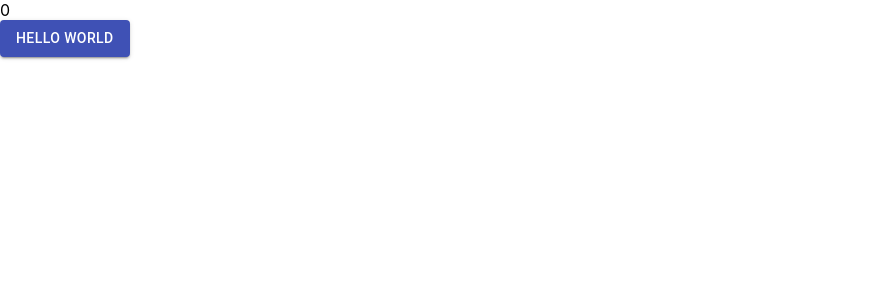
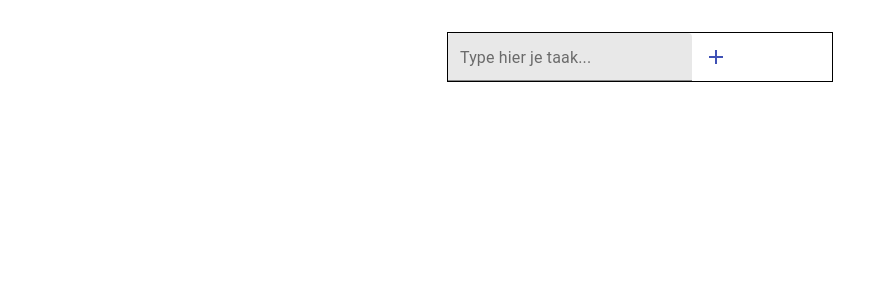
Before and after one commit to solstice257/Stageopdracht-ToDoList, a React (Create React App) app: page / in a window 1280 px wide. Shown: the top 300 px of the page, without its empty margins (0-896 px from the left). Built offline with nearby package versions, Linux system fonts and the light colour scheme.

Commit message:
added inputfield and button

```diff
--- /dev/null
+++ b/src/Components/ToDoListComponent.jsx
@@ -0,0 +1,24 @@
+import React from 'react';
+import {Component} from "react";
+import { Button, Box, TextField, IconButton } from '@material-ui/core';
+import Add from '@material-ui/icons/Add';
+
+class ToDoListComponent extends Component{
+
+    render(){
+        return(
+            <Box justifyContent="center" width="30%" height="70%" border={1} component="div" display="inline" m={4}>
+                <TextField
+                size="small"
+                id="filled-size-small"
+                label="Type hier je taak..."
+                variant="filled"/>
+                <IconButton color="primary" aria-label="upload picture" component="span">
+                    <Add/>
+                </IconButton>
+            </Box>
+        );
+    }
+}
+
+export default ToDoListComponent
--- /dev/null
+++ b/src/Pages/ToDoListPage.jsx
@@ -0,0 +1,22 @@
+import React from 'react';
+import {Component} from "react";
+import { Button, Box, Grid, Paper, } from '@material-ui/core';
+import ToDoListComponent from '../Components/ToDoListComponent'
+
+class ToDoListComponentPage extends Component{
+
+    render(){
+        return(
+            <Grid
+            container
+            direction="row"
+            justify="center"
+            alignItems="center">
+                <ToDoListComponent/>
+            </Grid>
+
+        );
+    }
+}
+
+export default ToDoListComponentPage
--- a/src/index.js
+++ b/src/index.js
@@ -2,15 +2,13 @@ import React from 'react';
 import { Button } from '@material-ui/core';
 import ReactDOM from 'react-dom';
 import './index.css';
-import GlobalStateComponent from './GlobalState';
+import GlobalStateComponent from './Components/GlobalState';
+import ToDoListComponentPage from './Pages/ToDoListPage';
 import reportWebVitals from './reportWebVitals';
 
 ReactDOM.render(
   <React.StrictMode>
-    <GlobalStateComponent />
-    <Button variant="contained" color="primary">
-      Hello World
-    </Button>
+    <ToDoListComponentPage />
   </React.StrictMode>,
   document.getElementById('root')
 );
```
Also changed, not shown: src/Components/GlobalState.jsx (renamed from src/GlobalState.jsx).
